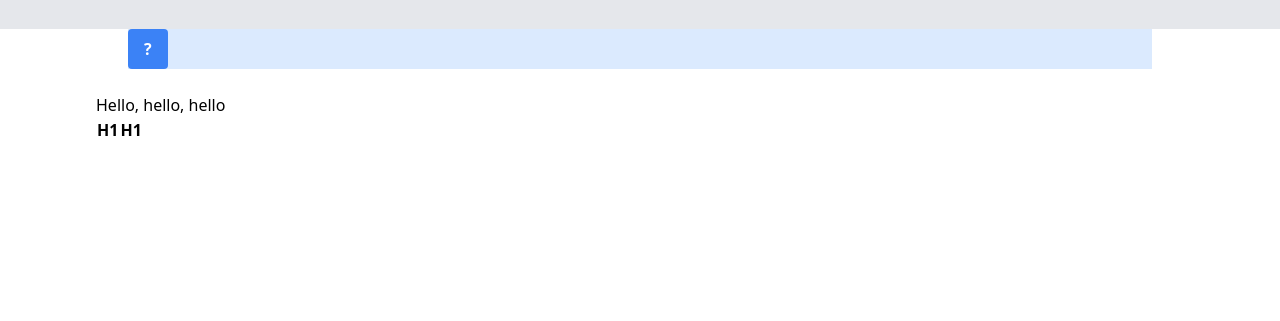
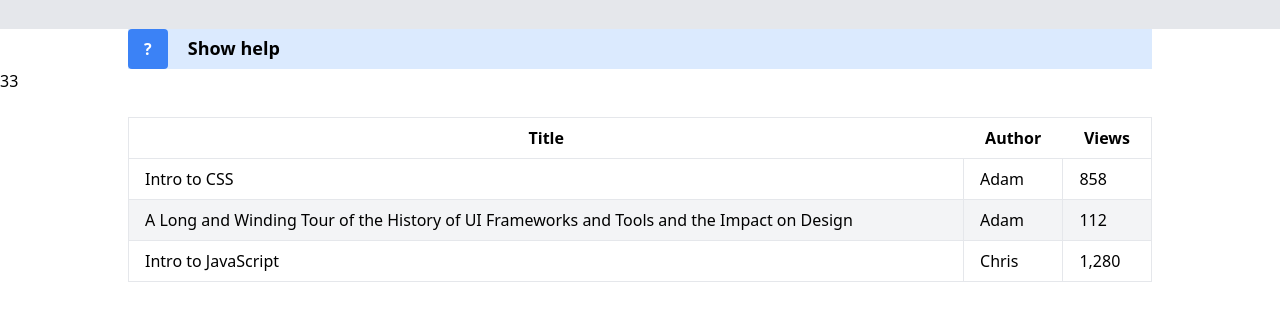
Before and after one commit to spapas/cpu-benchmark-v9, a plain HTML site: page index.html in a window 1280 px wide. Shown: the part 103-424 px from the top of the page. Drawn offline with nearby package versions, Linux system fonts and the light colour scheme.

Commit message:
Some tests

```diff
--- a/index.html
+++ b/index.html
@@ -23,6 +23,7 @@
     @click="open=open?false:true"
     x-text="open?'X':'?'"
     ></button>
+    <h4 class='text-lg inline font-bold px-4' >Show help</h4>
 
     <div
     x-show.transition="open"
@@ -51,21 +52,48 @@ Here's a simple example that cycles through several background colors at differe
 </div> <!-- -->
 </div> <!-- xdata -->
 
-  <main>
-    <div class="max-w-6xl mx-auto py-6 sm:px-6 lg:px-8">
-      <!-- Replace with your content -->
-      Hello, hello, hello
-      <table>
-        <tr>
-            <th>H1</th>
-            <th>H1</th>
-        </tr>
-      </table>
-      <!-- /End replace -->
+  <main x-data="data()">
+    <span x-text='d'>ss</span>
+    <div class="max-w-5xl mx-auto py-6">
+<table class="table-auto w-full">
+  <thead>
+    <tr class='border'>
+      <th class="px-4 py-2">Title</th>
+      <th class="px-4 py-2">Author</th>
+      <th class="px-4 py-2">Views</th>
+    </tr>
+  </thead>
+  <tbody>
+    <tr>
+      <td class="border px-4 py-2">Intro to CSS</td>
+      <td class="border px-4 py-2">Adam</td>
+      <td class="border px-4 py-2">858</td>
+    </tr>
+    <tr class="bg-gray-100">
+      <td class="border px-4 py-2">A Long and Winding Tour of the History of UI Frameworks and Tools and the Impact on Design</td>
+      <td class="border px-4 py-2">Adam</td>
+      <td class="border px-4 py-2">112</td>
+    </tr>
+    <tr>
+      <td class="border px-4 py-2">Intro to JavaScript</td>
+      <td class="border px-4 py-2">Chris</td>
+      <td class="border px-4 py-2">1,280</td>
+    </tr>
+  </tbody>
+</table>
+
     </div>
   </main>
   </body>
   <script>
+    console.log("Z")
+    let data = () => {
 
+        console.log("DATA")
+
+        return {
+            'd': 33
+        }
+    }
   </script>
 </html>
```
